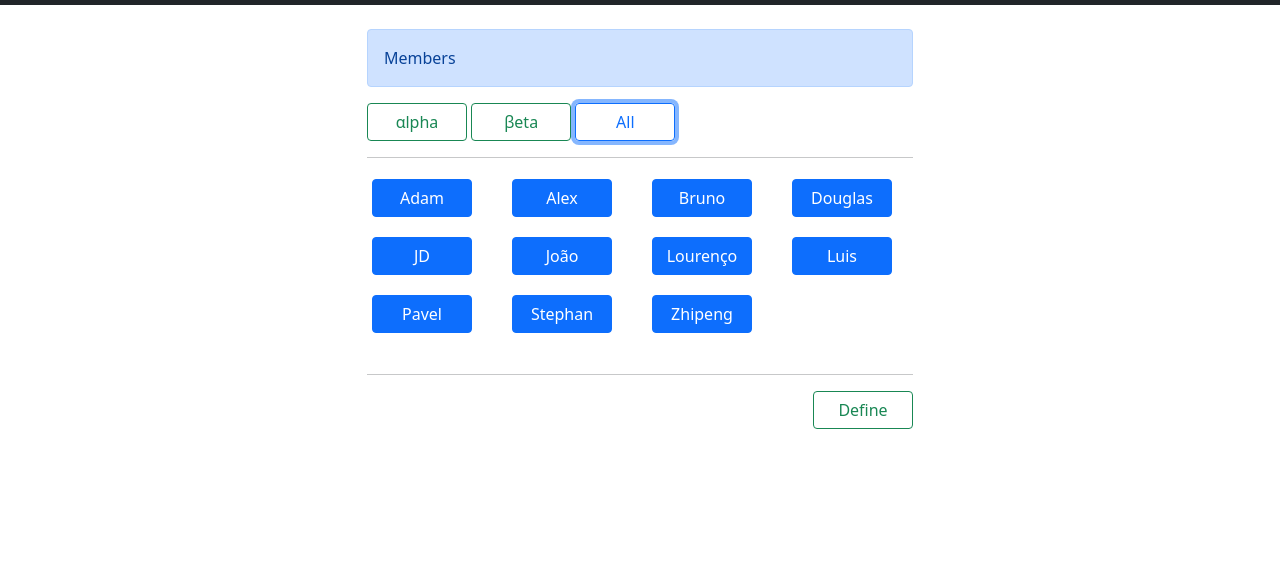
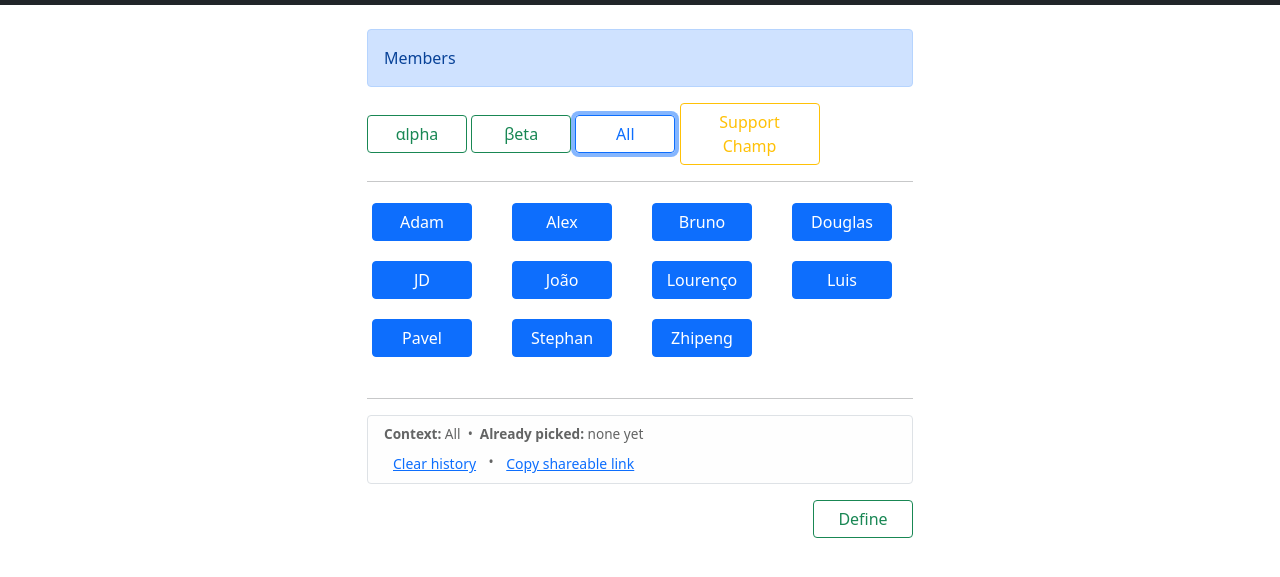
Before and after one commit to douglas-guimaraes-mck/rotation-tool, a plain HTML site: page index.html in a window 1280 px wide. Both pictures are taken after a click on the button "All". Shown: the part 51-628 px from the top of the page. Drawn offline with nearby package versions, Linux system fonts and the light colour scheme; some packages are replaced by stand-ins of ours; a script that the page names is missing.

Commit message:
Add support champion button and history display
Added support champion button and history section with controls.

```diff
--- a/index.html
+++ b/index.html
@@ -24,6 +24,9 @@
     <script src="https://cdn.jsdelivr.net/npm/sweetalert2@11/dist/sweetalert2.min.js"></script>
 
     <script src="./Content/Js/Index.js"></script>
+    <style>
+        .active-context { box-shadow: 0 0 0 3px rgba(13, 110, 253, 0.45); }
+    </style>
 </head>
 
 <body onload="init()">
@@ -43,6 +46,7 @@
                 <button id="btnAlpha" onclick="btnAlpha_Click()" class="btn btn-outline-success" style="width: 100px;">&alpha;lpha</button>
                 <button id="btnBeta" onclick="btnBeta_Click()" class="btn btn-outline-success" style="width: 100px;">&beta;eta</button>
                 <button id="btnAll" onclick="btnAll_Click()" class="btn btn-outline-primary" style="width: 100px;">All</button>
+                <button id="btnSupportChampion" onclick="btnSupportChampion_Click()" class="btn btn-outline-warning" style="width: 140px;">Support Champ</button>
                 <!-- <button id="btnOnlyDevs" onclick="btnOnlyDevs_Click()" class="btn btn-outline-dark" style="width: 100px;">Devs</button> -->
                 <!-- <button id="btnOnlyNonDevs" onclick="btnOnlyNonDevs_Click()" class="btn btn-outline-secondary" style="width: 100px;">Non-Devs</button> -->
                 <hr>
@@ -50,6 +54,20 @@
 
                 </div>
                 <hr>
+                <div id="historySection" class="alert alert-light border py-2 px-3 mb-3" style="display:none; font-size: 0.85rem;">
+                    <div class="d-flex justify-content-between align-items-center flex-wrap gap-2">
+                        <div>
+                            <strong>Context:</strong> <span id="historyContextLabel"></span>
+                            &nbsp;&bull;&nbsp;
+                            <strong>Already picked:</strong> <span id="historyList"></span>
+                        </div>
+                        <div class="text-nowrap">
+                            <button class="btn btn-link btn-sm py-0" onclick="clearCurrentHistory()">Clear history</button>
+                            &bull;
+                            <button class="btn btn-link btn-sm py-0" onclick="copyShareLink()">Copy shareable link</button>
+                        </div>
+                    </div>
+                </div>
                 <div class="text-end">
                     <button id="btnDefineFacilitator" class="btn btn-outline-success" type="button" onclick="btnDefineFacilitator_Click()" style="width: 100px;">
                         <span class="spinner-border spinner-border-sm" role="status" aria-hidden="true" id="spinner" style="display: none;"  ></span>
```
